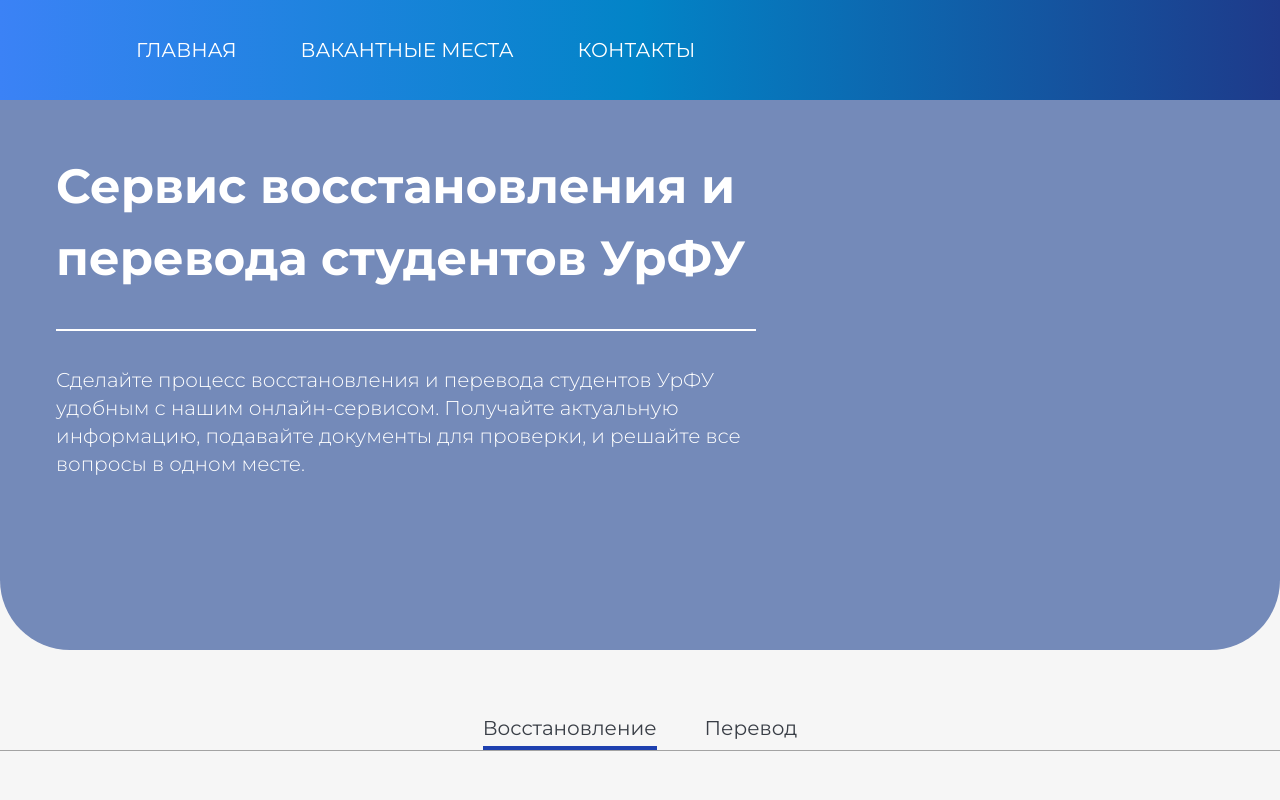
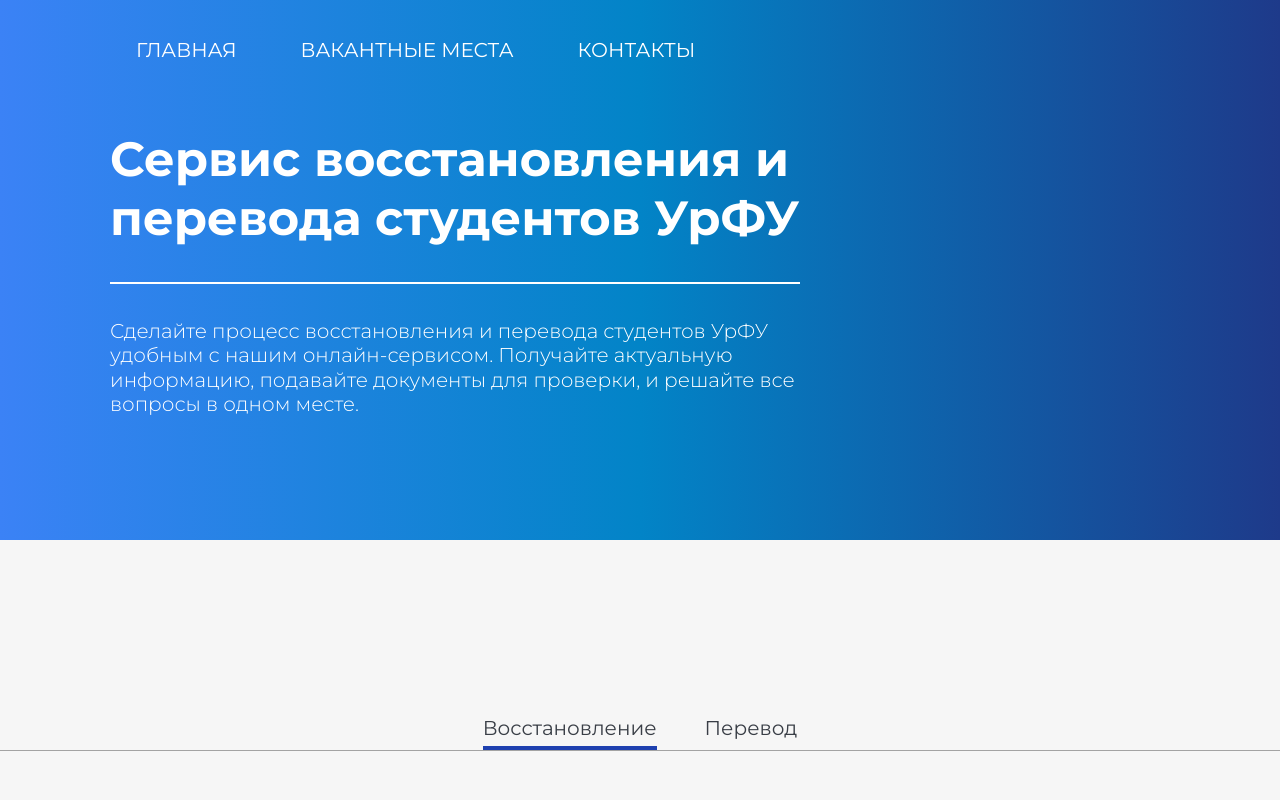
Before and after one commit to 1zbbxzak1/UrFU-Student-Recovery-and-Transfer-Service, a Next.js app: page / in a window 1280 px wide. Shown: the top 800 px of the page. Built offline with nearby package versions, Linux system fonts and the light colour scheme.

Commit message:
updated Hero Section on the main page

```diff
--- a/src/app/components/HeroSection.jsx
+++ b/src/app/components/HeroSection.jsx
@@ -3,17 +3,17 @@
 
 const HeroSection = () => {
   return (
-    <section className="mx-auto">
-      <div className="flex container flex-col items-center">
+    <section className="px-[110px]">
+      <div className="flex container flex-col items-center mx-auto">
         <div className="w-full h-[540px] absolute top-0 bg-gradient-to-l from-blue-900 via-sky-600 to-blue-500" />
-        <div className="w-full lg:w-[1280px] h-[500px] sm:h-[500px] md:h-[550px] lg:h-[550px] relative bg-[#748AB9] rounded-bl-[70px] rounded-br-[70px]">
+        <div className="w-full h-[500px] sm:h-[500px] md:h-[550px] lg:h-[550px] relative rounded-bl-[70px] rounded-br-[70px]">
           <div className="col-span-8 place-self-center text-center sm:text-left justify-self-start">
-            <h1 className="text-white mt-[50px] mb-[35px] mx-4 text-xl leading-[50.4px] text-left sm:text-5xl lg:text-5xl lg:leading-normal lg:mx-14 font-bold">
+            <h1 className="text-white mt-[30px] mb-[35px] text-xl leading-[50.4px] text-left sm:text-5xl lg:text-[48px] lg:leading-[58.51px] font-bold">
               Сервис восстановления и <br />
               перевода студентов УрФУ
             </h1>
-            <div className="h-[0px] lg:w-[700px] relative mx-4 lg:mx-14 mb-[35px] border border-white" />
-            <p className="lg:w-[700px] leading-[50.4px] text-white mx-4 lg:mx-14 text-xs text-left sm:text-lg lg:text-xl font-light">
+            <div className="h-[0px] lg:w-[690px] relative mb-[35px] border border-white" />
+            <p className="lg:w-[690px] leading-[50.4px] text-white text-xs text-left sm:text-lg lg:text-[20px] lg:leading-[24.38px] font-light">
               Сделайте процесс восстановления и перевода студентов УрФУ
               удобным с нашим онлайн-сервисом. Получайте актуальную
               информацию, подавайте документы для проверки, и решайте
--- a/src/app/page.js
+++ b/src/app/page.js
@@ -6,10 +6,10 @@
 
 export default function Home() {
   return (
-    <main className="flex flex-col min-h-screen bg-[#F6F6F6]">
+    <main className="flex flex-col min-h-screen mx-auto bg-[#F6F6F6]">
       <Navbar />
+      <HeroSection />
       <div className="flex-grow container mx-auto px-12">
-        <HeroSection />
         <CardSection />
         <FAQSection />
       </div>
```
